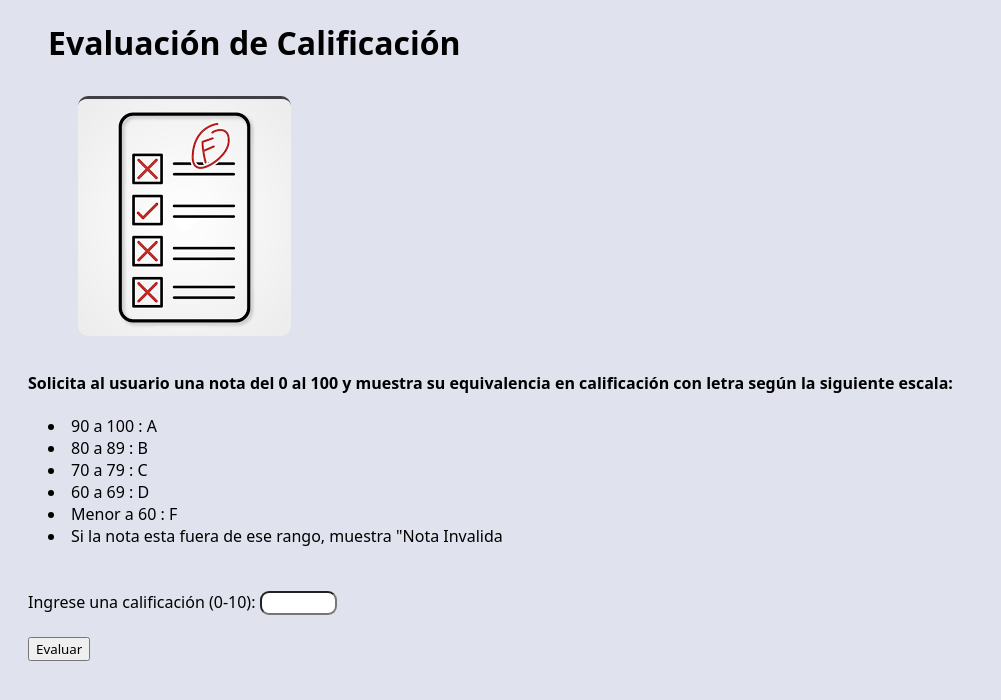
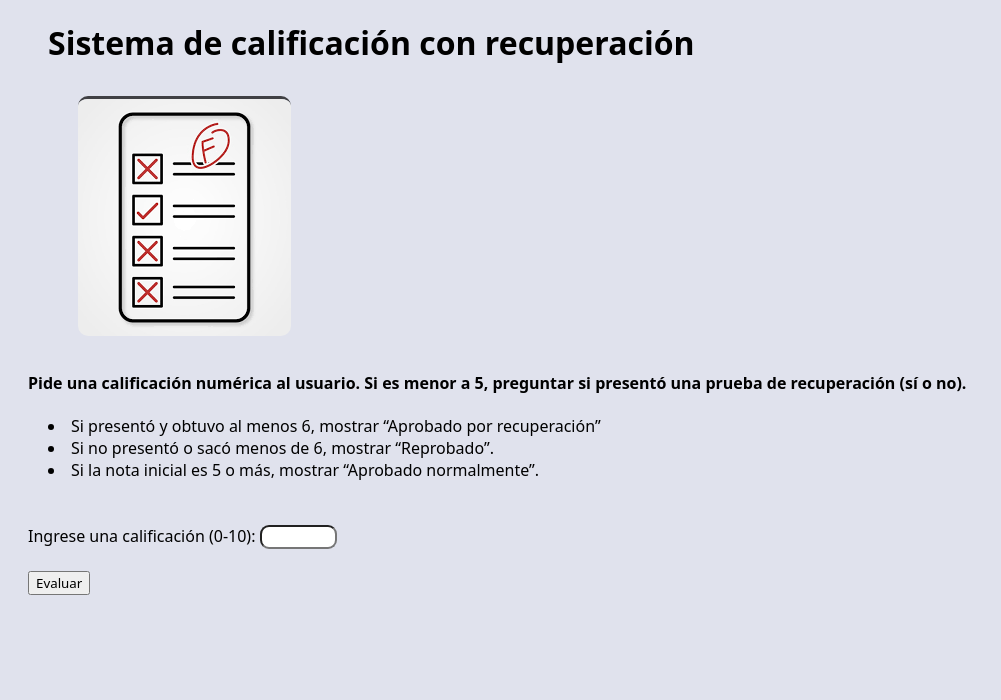
Before and after one commit to Zaul46/Tecnica-Programacion, a plain HTML site: page Ejercicios Clase U/Ejercicio 2/index2.html in a window 1280 px wide. Shown: the whole page, without its empty margins (0-1001 px from the left). Drawn offline with Linux system fonts and the light colour scheme.

Commit message:
Update index2.html

```diff
--- a/Ejercicios Clase U/Ejercicio 2/index2.html
+++ b/Ejercicios Clase U/Ejercicio 2/index2.html
@@ -7,16 +7,13 @@
     <link rel="stylesheet" href="style.css">
 </head>
 <body>
-    <h1>Evaluación de Calificación</h1>
+    <h1>Sistema de calificación con recuperación</h1>
     <img src="/img/descarga.png" alt="">
-    <h4>Solicita al usuario una nota del 0 al 100 y muestra su equivalencia en calificación con letra según la siguiente escala:</h4>
+    <h4>Pide una calificación numérica al usuario. Si es menor a 5, preguntar si presentó una prueba de recuperación (sí o no).</h4>
     <div>
-        <li> 90 a 100 : A</li>
-        <li> 80 a 89 : B </li>
-        <li> 70 a 79 : C </li>
-        <li> 60 a 69 : D </li>
-        <li> Menor a 60 : F </li>
-        <li> Si la nota esta fuera de ese rango, muestra "Nota Invalida</li>
+        <li> Si presentó y obtuvo al menos 6, mostrar “Aprobado por recuperación”</li>
+        <li>Si no presentó o sacó menos de 6, mostrar “Reprobado”.</li>
+        <li> Si la nota inicial es 5 o más, mostrar “Aprobado normalmente”.</li>
     </div>
     <br><br>
     <label>Ingrese una calificación (0-10):</label>
```
